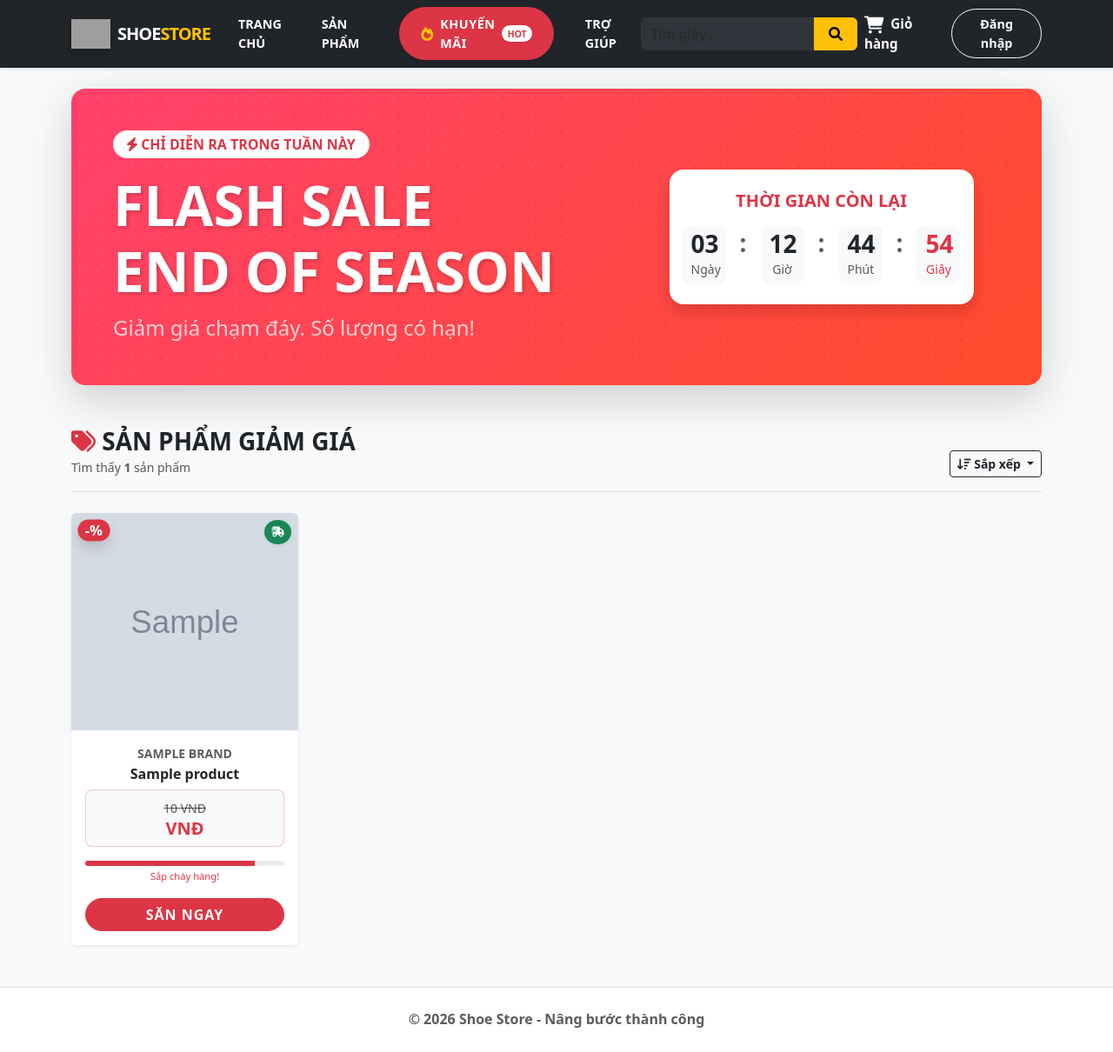
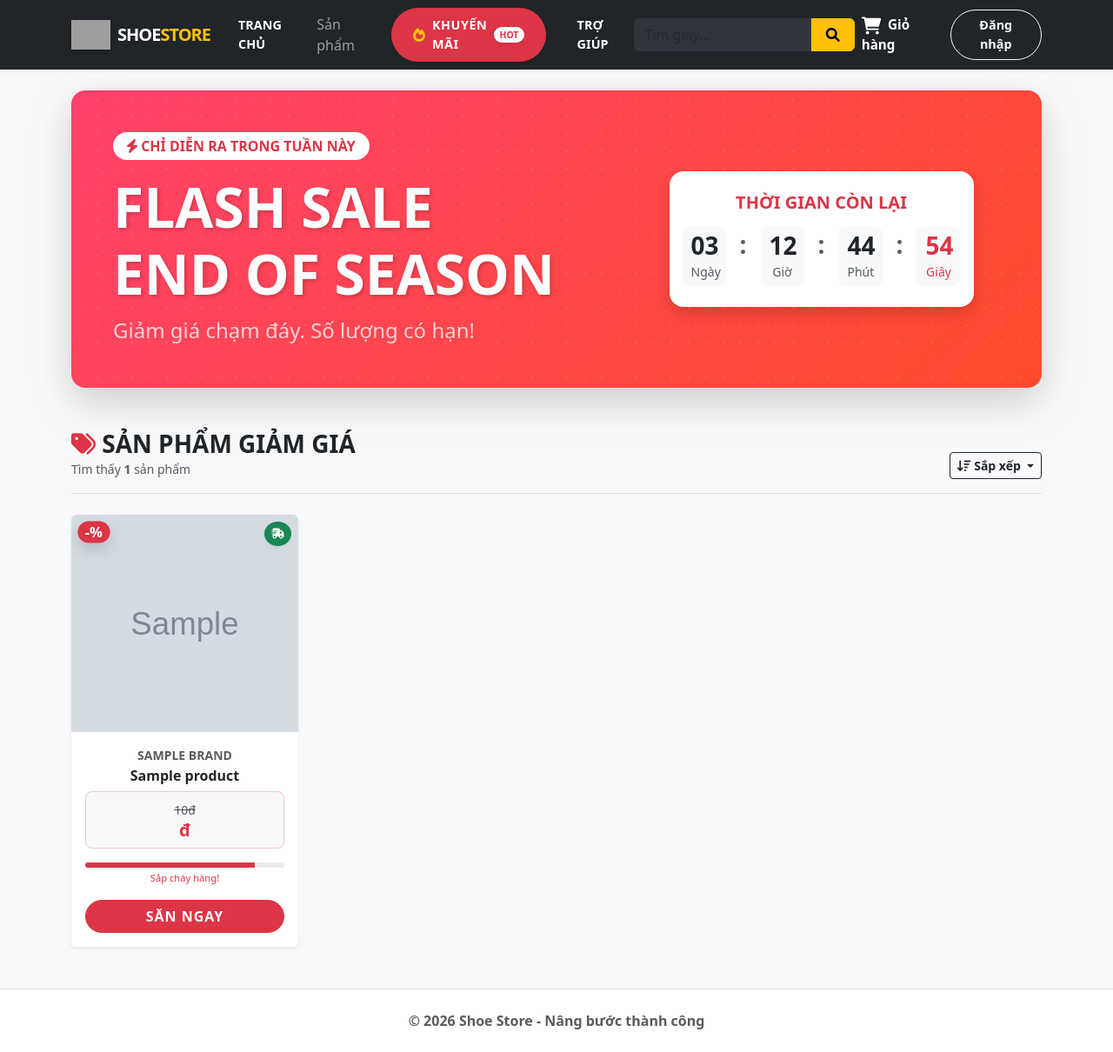
Before and after one commit to TanThong0506/TMDTShoes_Store, a Django app: page /sale/ in a window 1280 px wide. Shown: the whole page at 87% size. Before the commit the page ends 1182 px from the top, so only its background shows below. Run offline with Django 5.2, Linux system fonts and the light colour scheme; tables that the repository leaves empty hold one stand-in row (values such as "Sample post"); grey boxes marked "Sample" are stand-in pictures; grey boxes are pictures that could not be loaded.

Commit message:
Hoàn tất sửa lỗi xung đột và cập nhật giao diện sạch

```diff
--- a/products/urls.py
+++ b/products/urls.py
@@ -1,11 +1,15 @@
 from django.urls import path
 from . import views
+
 app_name = 'products'
+
 urlpatterns = [
-    # Trang danh sách sản phẩm (http://127.0.0.1:8000/products/)
+    # 1. Sửa lại tên thành 'product_list' để khớp chuẩn với file HTML
     path('', views.product_list, name='product_list'),
 
-    # Trang chi tiết sản phẩm (Ví dụ: http://127.0.0.1:8000/products/product/1/)
-    # <int:pk> là ID của đôi giày Nam bấm vào
+    # 2. Thêm đường dẫn cho chức năng TÌM KIẾM (Để ngay đây nhé)
+    path('search/', views.search_products, name='search'),
+
+    # 3. Sửa lại tên thành 'product_detail' để khớp với thẻ <a> trong HTML
     path('product/<int:pk>/', views.product_detail, name='product_detail'),
 ]
--- a/shoestore/settings.py
+++ b/shoestore/settings.py
@@ -86,7 +86,7 @@
         'USER': 'root',
         'PASSWORD': '',
         'HOST': 'localhost',
-        'PORT': '3306',
+        'PORT': '3307',
     }
 }
 
--- a/templates/base.html
+++ b/templates/base.html
@@ -132,8 +132,8 @@
                     <a class="nav-link nav-link-custom text-white fw-semibold text-uppercase px-3" style="font-size: 0.9rem;" href="{% url 'home' %}">Trang chủ</a>
                 </li>
                 <li class="nav-item">
-                    <a class="nav-link nav-link-custom text-white fw-semibold text-uppercase px-3" style="font-size: 0.9rem;" href="/products/">Sản phẩm</a>
-                </li>
+    <a class="nav-link" href="{% url 'products:product_list' %}">Sản phẩm</a>
+</li>
 
                 <li class="nav-item mx-lg-3 my-2 my-lg-0">
                     <a class="nav-link btn-sale-premium bg-danger text-white rounded-pill px-4 py-2 d-flex align-items-center shadow-sm" href="{% url 'sale' %}">
--- a/templates/sale.html
+++ b/templates/sale.html
@@ -1,6 +1,5 @@
 {% extends "base.html" %}
-
-{% block title %}Siêu Sale Bùng Nổ - Shoe Store{% endblock %}
+{% load humanize %} {% block title %}Siêu Sale Bùng Nổ - Shoe Store{% endblock %}
 
 {% block content %}
 <div class="position-relative overflow-hidden rounded-4 shadow-lg mb-5 text-white"
@@ -89,8 +88,8 @@
                 <h6 class="card-title fw-bold text-truncate mb-2" title="{{ shoe.name }}">{{ shoe.name }}</h6>
 
                 <div class="mt-auto bg-light rounded-3 p-2 border border-danger border-opacity-25">
-                    <small class="text-muted text-decoration-line-through">{{ shoe.price }} VNĐ</small>
-                    <h5 class="text-danger fw-bold mb-0">{{ shoe.discount_price }} VNĐ</h5>
+                    <small class="text-muted text-decoration-line-through">{{ shoe.price|intcomma }}đ</small>
+                    <h5 class="text-danger fw-bold mb-0">{{ shoe.discount_price|intcomma }}đ</h5>
                 </div>
 
                 <div class="progress mt-3" style="height: 6px;">
@@ -100,7 +99,7 @@
             </div>
 
             <div class="card-footer bg-white border-0 pt-0 pb-3">
-                <a href="#" class="btn btn-danger w-100 fw-bold rounded-pill text-uppercase" style="letter-spacing: 1px;">
+                <a href="{% url 'products:product_detail' shoe.id %}" class="btn btn-danger w-100 fw-bold rounded-pill text-uppercase" style="letter-spacing: 1px;">
                     Săn Ngay
                 </a>
             </div>
@@ -111,7 +110,7 @@
         <i class="fas fa-box-open fa-4x text-muted mb-3"></i>
         <h4 class="fw-bold">Rất tiếc!</h4>
         <p class="text-muted">Chương trình khuyến mãi hiện đã kết thúc. <br> Hãy quay lại sau nhé!</p>
-        <a href="{% url 'products:list' %}" class="btn btn-dark mt-2 px-4 rounded-pill">Xem tất cả sản phẩm</a>
+        <a href="{% url 'products:product_list' %}" class="btn btn-dark mt-2 px-4 rounded-pill">Xem tất cả sản phẩm</a>
     </div>
     {% endfor %}
 </div>
```
Also changed, not shown: products/views.py (+21 -0 lines), brands/Screenshot_2026-03-21_152145.png (deleted), product_images/extra/Screenshot_2026-03-21_142356.png (deleted), product_images/extra/Screenshot_2026-03-21_143229.png (deleted), product_images/extra/Ảnh_chụp_màn_hình_2026-03-19_084735.png (deleted), product_images/Ảnh_chụp_màn_hình_2026-03-19_084735.png (deleted).
